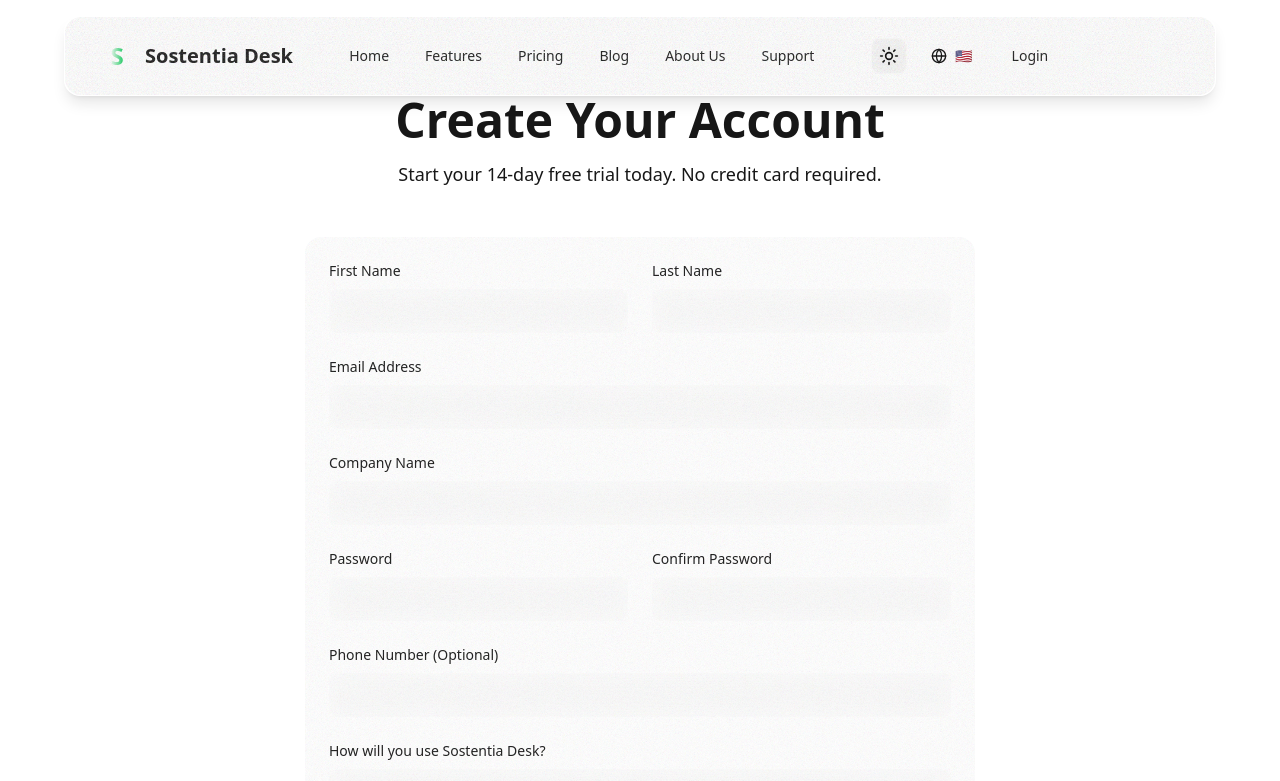
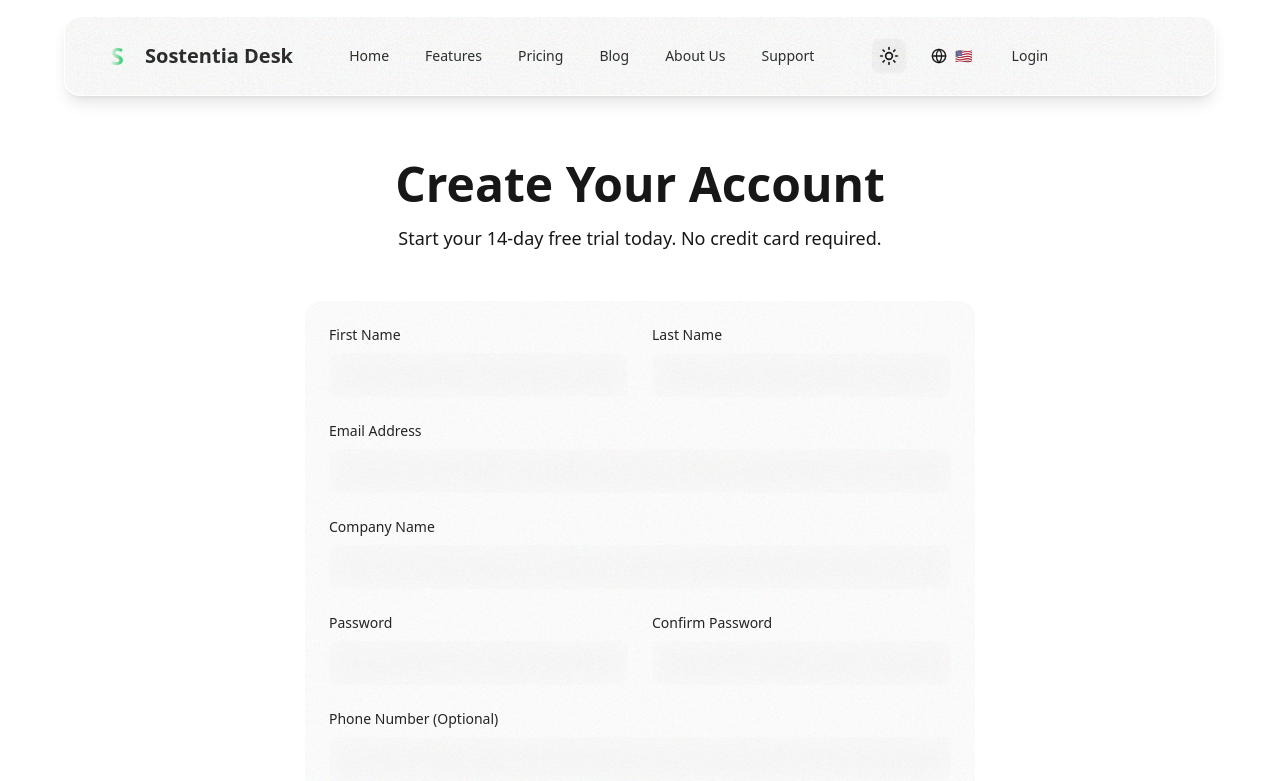
Before and after one commit to JuanfranciscoFioretti/Sostentia-Desk, a Next.js app: page /en/register in a window 1280 px wide. Shown: the top 781 px of the page. Built offline with nearby package versions, Linux system fonts and the light colour scheme.

Commit message:
Second commit in the app

```diff
--- a/app/[locale]/register/page.tsx
+++ b/app/[locale]/register/page.tsx
@@ -9,7 +9,7 @@ export default async function RegisterPage({
   const { locale } = await params;
 
   return (
-    <section className="py-24">
+    <section className="pt-40 pb-24">
       <Container size="lg">
         <div className="text-center mb-12">
           <h1 className="text-4xl md:text-5xl font-bold mb-4">Create Your Account</h1>
```
